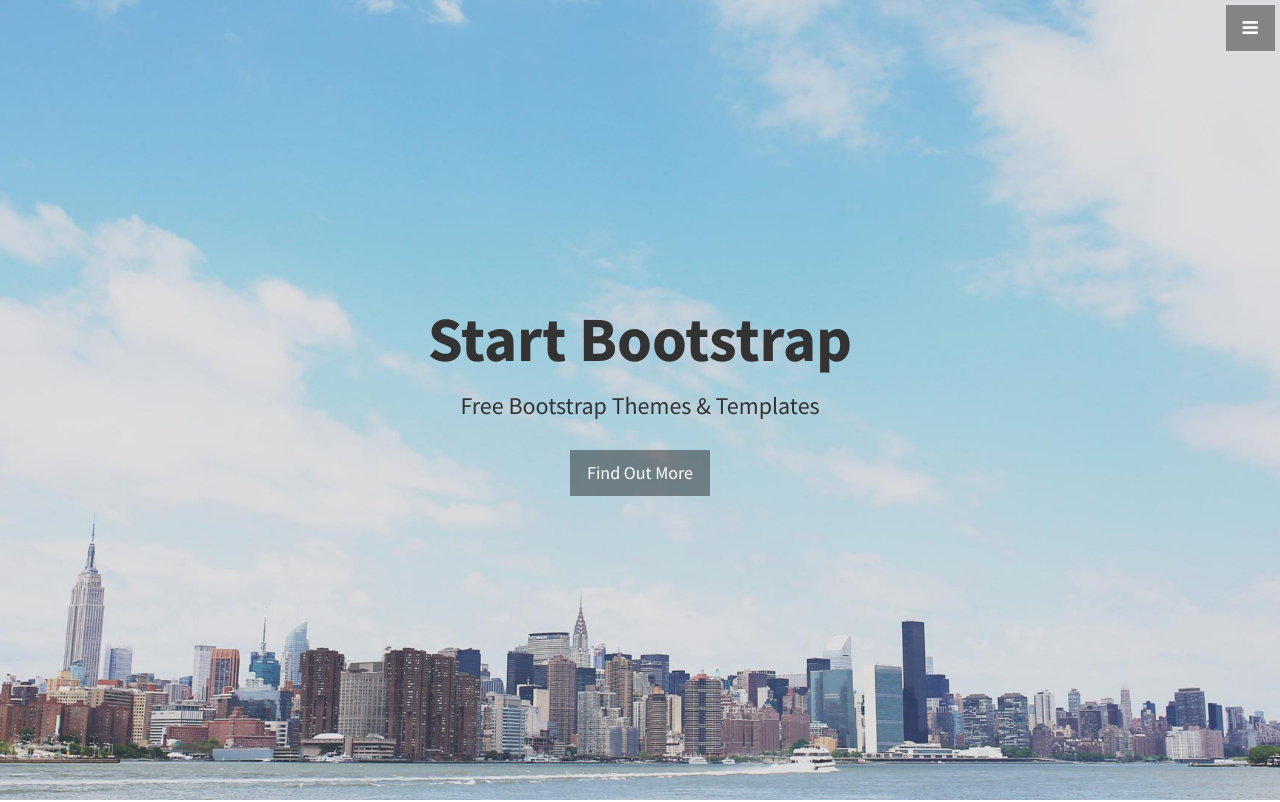
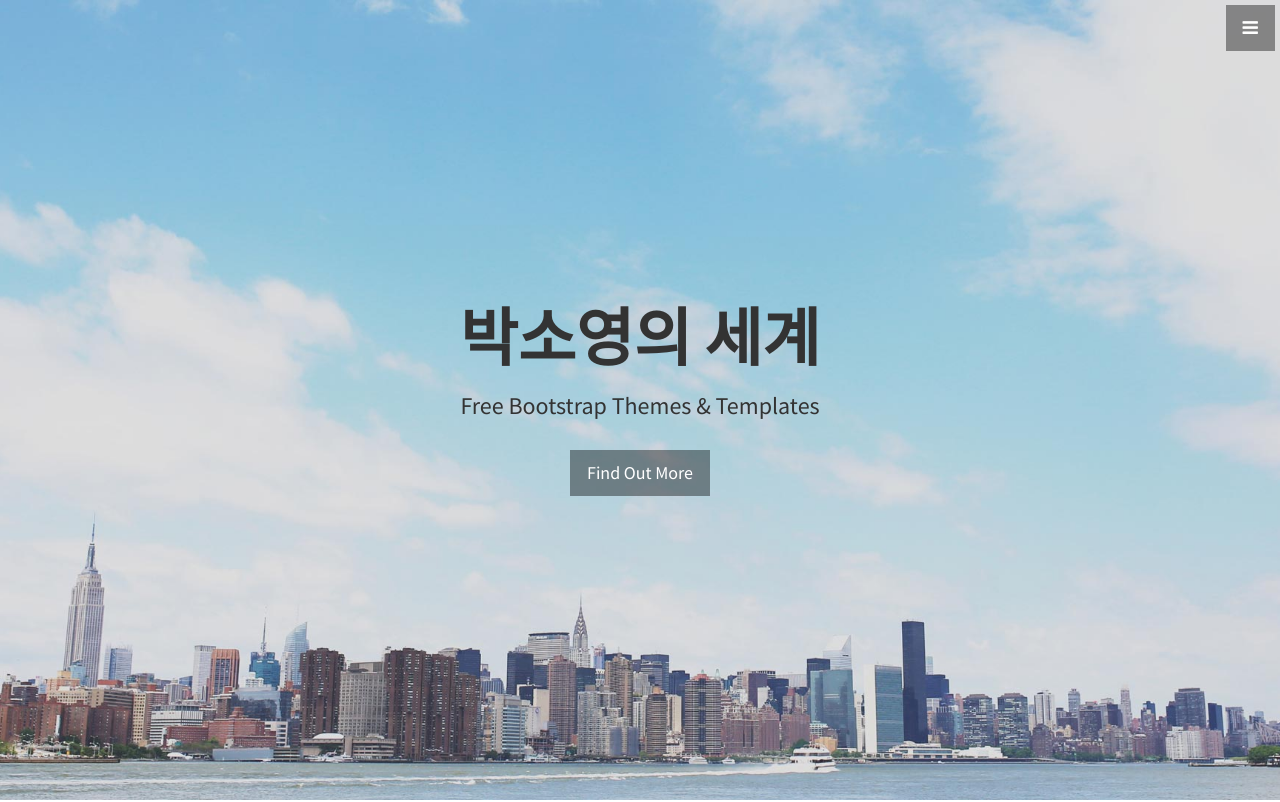
Before and after one commit to soyoung1394/test.github.io, a plain HTML site: page index.html in a window 1280 px wide. Shown: the top 802 px of the page. Drawn offline with Linux system fonts and the light colour scheme.

Commit message:
[두번 째 수정]

```diff
--- a/index.html
+++ b/index.html
@@ -61,7 +61,7 @@
     <!-- Header -->
     <header id="top" class="header">
         <div class="text-vertical-center">
-            <h1>Start Bootstrap</h1>
+            <h1>박소영의 세계</h1>
             <h3>Free Bootstrap Themes &amp; Templates</h3>
             <br>
             <a href="#about" class="btn btn-dark btn-lg">Find Out More</a>
```
